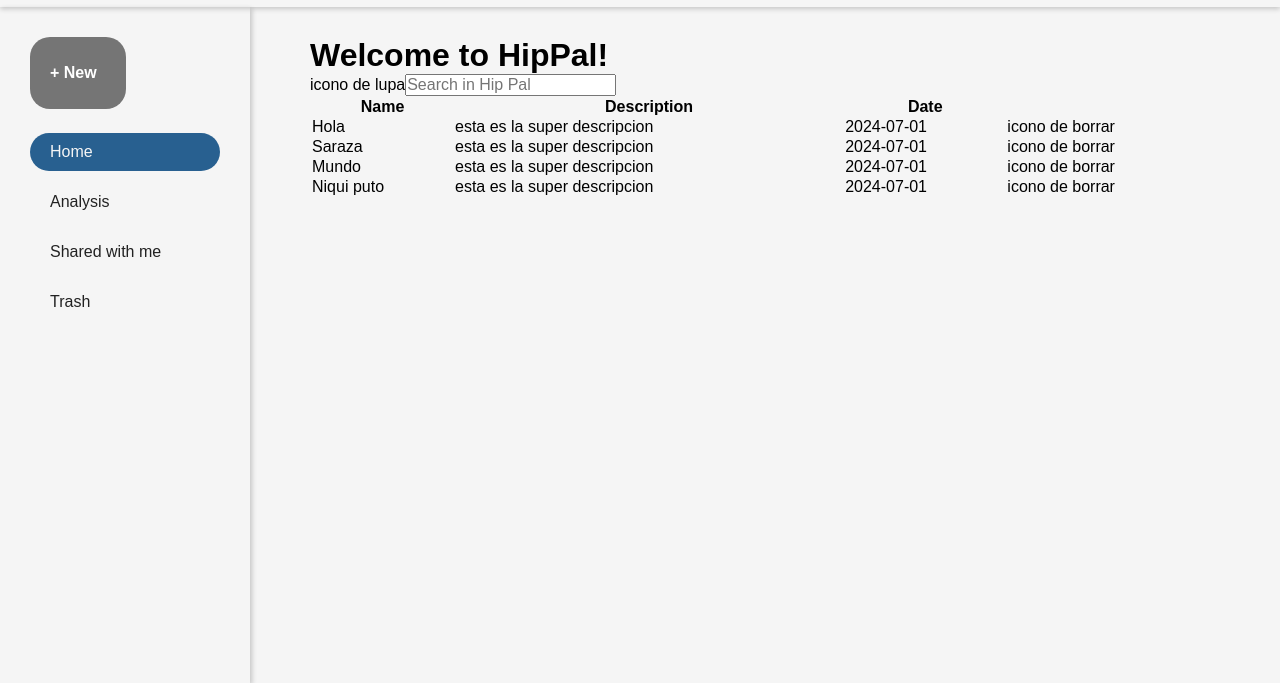
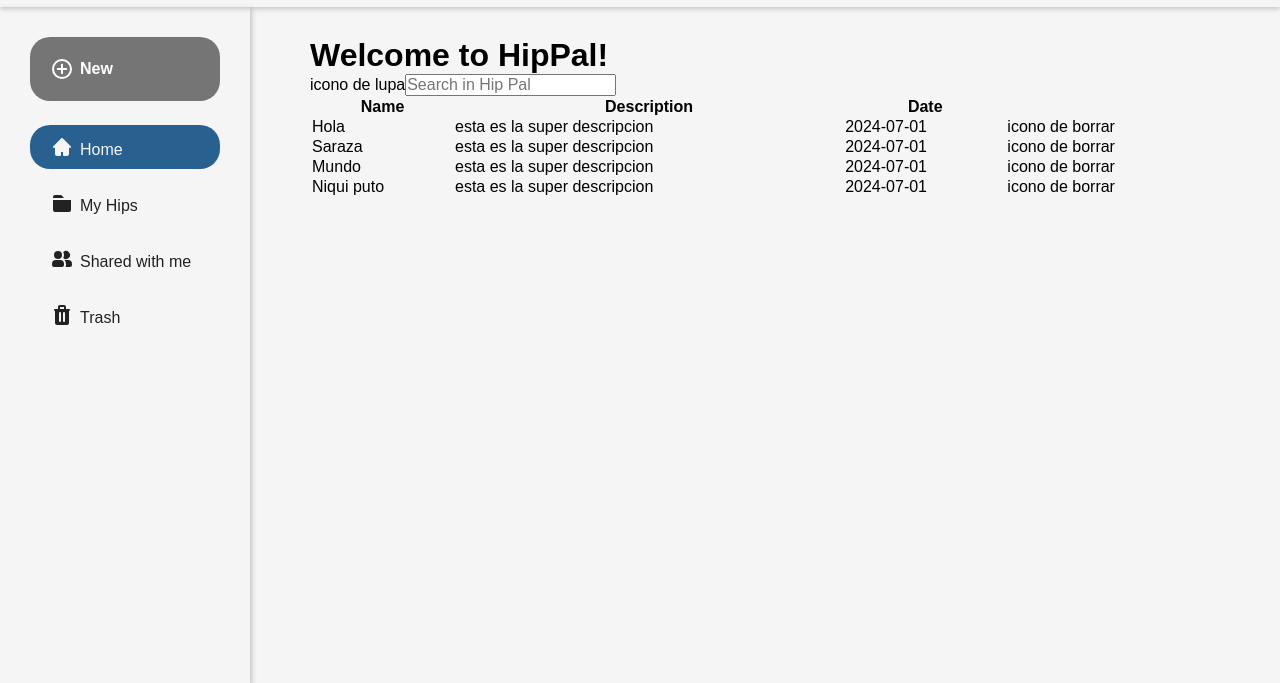
Before and after one commit to guidogimeno/electron-app, a React app in the folder client/: page / in a window 1280 px wide. Shown: the part 117-800 px from the top of the page. Built offline with nearby package versions, Linux system fonts and the light colour scheme.

Commit message:
feat: avances

```diff
--- /dev/null
+++ b/client/src/assets/circle_plus_svg.js
@@ -0,0 +1,11 @@
+import React from "react"
+
+function CirclePlusSvg() {
+    return (
+        <svg className="w-6 h-6 text-gray-800 dark:text-white" aria-hidden="true" xmlns="http://www.w3.org/2000/svg" width="24" height="24" fill="none" viewBox="0 0 24 24">
+            <path stroke="currentColor" strokeLinecap="round" strokeLinejoin="round" strokeWidth="2" d="M12 7.757v8.486M7.757 12h8.486M21 12a9 9 0 1 1-18 0 9 9 0 0 1 18 0Z" />
+        </svg>
+    )
+}
+
+export default CirclePlusSvg
--- /dev/null
+++ b/client/src/assets/folder_svg.js
@@ -0,0 +1,11 @@
+import React from "react"
+
+function FolderSvg() {
+    return (
+        <svg className="w-6 h-6 text-gray-800 dark:text-white" aria-hidden="true" xmlns="http://www.w3.org/2000/svg" width="24" height="24" fill="currentColor" viewBox="0 0 24 24">
+            <path fill-rule="evenodd" d="M3 6a2 2 0 0 1 2-2h5.532a2 2 0 0 1 1.536.72l1.9 2.28H3V6Zm0 3v10a2 2 0 0 0 2 2h14a2 2 0 0 0 2-2V9H3Z" clip-rule="evenodd" />
+        </svg>
+    )
+}
+
+export default FolderSvg
--- /dev/null
+++ b/client/src/assets/home_svg.js
@@ -0,0 +1,11 @@
+import React from "react"
+
+function HomeSvg() {
+    return (
+        <svg className="w-6 h-6 text-gray-800 dark:text-white" aria-hidden="true" xmlns="http://www.w3.org/2000/svg" width="24" height="24" fill="currentColor" viewBox="0 0 24 24">
+            <path fill-rule="evenodd" d="M11.293 3.293a1 1 0 0 1 1.414 0l6 6 2 2a1 1 0 0 1-1.414 1.414L19 12.414V19a2 2 0 0 1-2 2h-3a1 1 0 0 1-1-1v-3h-2v3a1 1 0 0 1-1 1H7a2 2 0 0 1-2-2v-6.586l-.293.293a1 1 0 0 1-1.414-1.414l2-2 6-6Z" clip-rule="evenodd" />
+        </svg>
+    )
+}
+
+export default HomeSvg
--- /dev/null
+++ b/client/src/assets/trash_svg.js
@@ -0,0 +1,11 @@
+import React from "react"
+
+function TrashSvg() {
+    return (
+        <svg className="w-6 h-6 text-gray-800 dark:text-white" aria-hidden="true" xmlns="http://www.w3.org/2000/svg" width="24" height="24" fill="currentColor" viewBox="0 0 24 24">
+            <path fill-rule="evenodd" d="M8.586 2.586A2 2 0 0 1 10 2h4a2 2 0 0 1 2 2v2h3a1 1 0 1 1 0 2v12a2 2 0 0 1-2 2H7a2 2 0 0 1-2-2V8a1 1 0 0 1 0-2h3V4a2 2 0 0 1 .586-1.414ZM10 6h4V4h-4v2Zm1 4a1 1 0 1 0-2 0v8a1 1 0 1 0 2 0v-8Zm4 0a1 1 0 1 0-2 0v8a1 1 0 1 0 2 0v-8Z" clip-rule="evenodd" />
+        </svg>
+    )
+}
+
+export default TrashSvg
--- /dev/null
+++ b/client/src/assets/users_svg.js
@@ -0,0 +1,11 @@
+import React from "react"
+
+function UsersSvg() {
+    return (
+        <svg className="w-6 h-6 text-gray-800 dark:text-white" aria-hidden="true" xmlns="http://www.w3.org/2000/svg" width="24" height="24" fill="currentColor" viewBox="0 0 24 24">
+            <path fill-rule="evenodd" d="M8 4a4 4 0 1 0 0 8 4 4 0 0 0 0-8Zm-2 9a4 4 0 0 0-4 4v1a2 2 0 0 0 2 2h8a2 2 0 0 0 2-2v-1a4 4 0 0 0-4-4H6Zm7.25-2.095c.478-.86.75-1.85.75-2.905a5.973 5.973 0 0 0-.75-2.906 4 4 0 1 1 0 5.811ZM15.466 20c.34-.588.535-1.271.535-2v-1a5.978 5.978 0 0 0-1.528-4H18a4 4 0 0 1 4 4v1a2 2 0 0 1-2 2h-4.535Z" clip-rule="evenodd" />
+        </svg>
+    )
+}
+
+export default UsersSvg
--- a/client/src/components/sidebar/index.js
+++ b/client/src/components/sidebar/index.js
@@ -1,12 +1,16 @@
-import React from 'react'
-import { Link, useLocation } from 'react-router-dom'
+import React from "react"
+import { Link, useLocation } from "react-router-dom"
+import CirclePlusSvg from "../../assets/circle_plus_svg.js"
+import HomeSvg from "../../assets/home_svg.js"
+import TrashSvg from "../../assets/trash_svg.js"
+import FolderSvg from "../../assets/folder_svg.js"
+import UsersSvg from "../../assets/users_svg.js"
 
-// TODO: Le faltan los iconos
 const links = [
-    { label: "Home", to: "/" },
-    { label: "Analysis", to: "/analysis" },
-    { label: "Shared with me", to: "/shared" },
-    { label: "Trash", to: "/trash" }
+    { label: "Home", to: "/", icon: <HomeSvg /> },
+    { label: "My Hips", to: "/analysis", icon: <FolderSvg /> },
+    { label: "Shared with me", to: "/shared", icon: <UsersSvg /> },
+    { label: "Trash", to: "/trash", icon: <TrashSvg /> }
 ]
 
 function Sidebar() {
@@ -15,7 +19,8 @@
     return (
         <div className="sidebar">
             <Link to="/analyze" className="primary-button">
-                + New
+                <CirclePlusSvg />
+                New
             </Link>
             <div className="sidebar-secondary-buttons">
                 {
@@ -25,6 +30,7 @@
                             to={button.to}
                             className={`sidebar-button ${pathname === button.to ? "selected" : ""} `}
                         >
+                            {button.icon}
                             {button.label}
                         </Link>
                     })
--- a/client/src/components/sidebar/styles.css
+++ b/client/src/components/sidebar/styles.css
@@ -11,8 +11,11 @@
 }
 
 .primary-button {
-    height: 4.5rem;
-    max-width: 6rem;
+    display: flex;
+    gap: 6px;
+    align-items: center;
+
+    height: 4rem;
     border: none;
     padding: 10px 20px;
     border-radius: 20px;
@@ -38,6 +41,10 @@
 }
 
 .sidebar-button {
+    display: flex;
+    gap: 6px;
+    align-items: flex-end;
+
     border: none;
     padding: 10px 20px;
     border-radius: 20px;
```
